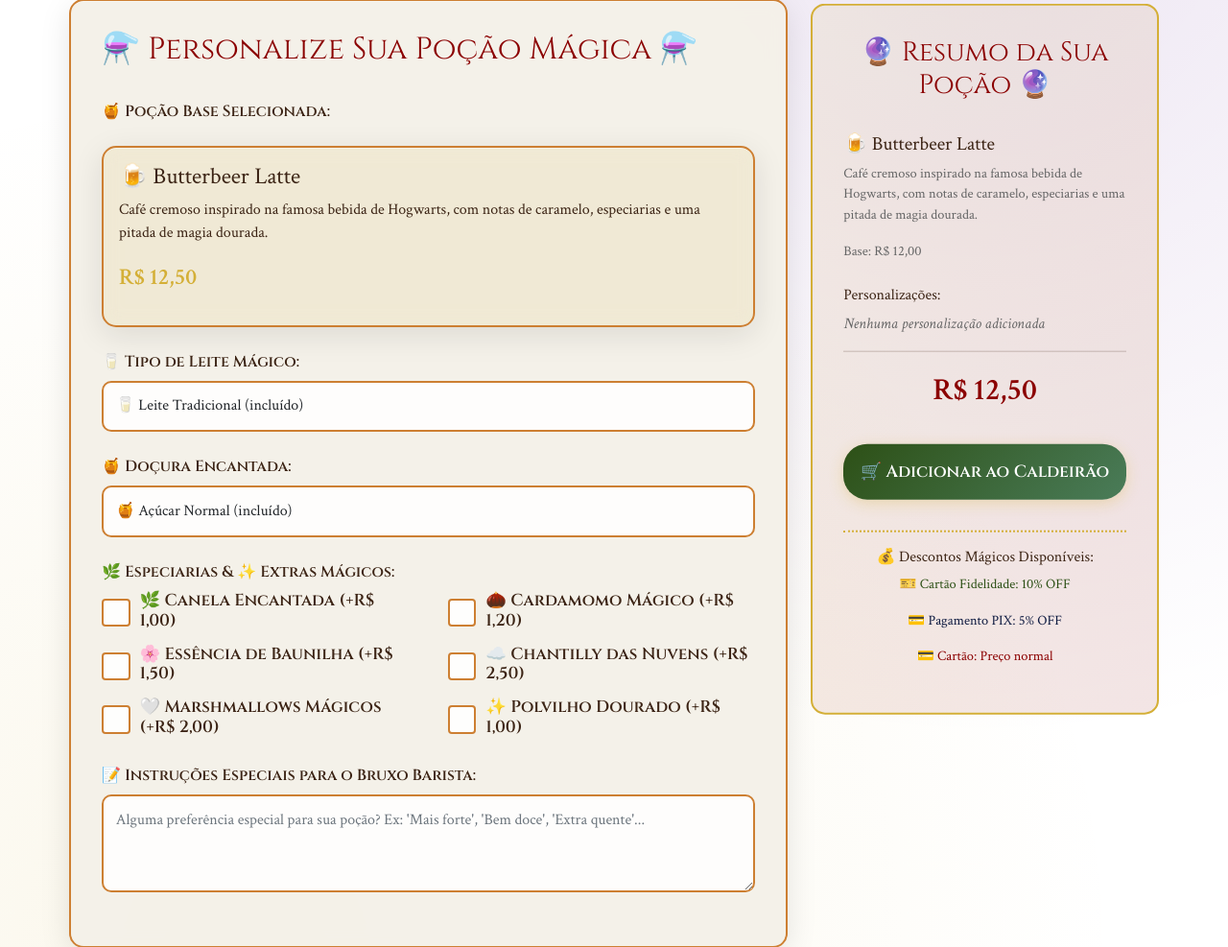
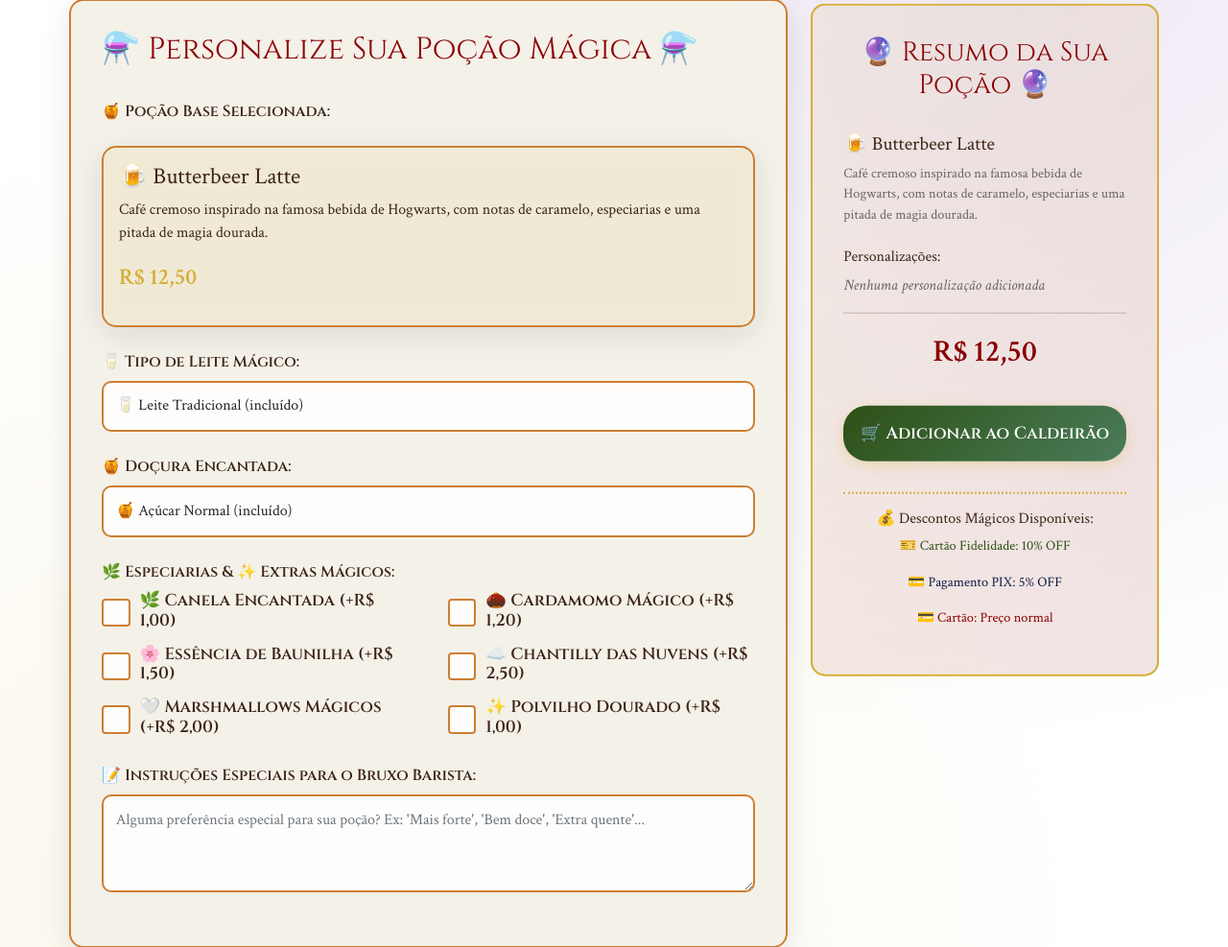
Before and after one commit to Aguiar16/Pain-Patterns, a Django app: page /personalizar/1/ in a window 1280 px wide. Shown: the part 511-1498 px from the top of the page at 96% size. Run offline with Django 5.2, Linux system fonts and the light colour scheme; data comes from the database, SQL or seed files in the repository.

Commit message:
retirar o preço base bugado

```diff
--- a/expresso_patronum/templates/menu/personalizar.html
+++ b/expresso_patronum/templates/menu/personalizar.html
@@ -95,7 +95,7 @@
             <div id="resumo-bebida">
                 <h5 style="color: #3C2415;" id="resumo-nome">{{ bebida.nome }}</h5>
                 <p style="font-size: 0.9rem; color: #666;" id="resumo-descricao">{{ bebida.descricao }}</p>
-                <span style="font-size: 0.9rem; color: #666;">Base: R$ <span id="resumo-preco-base">{{ bebida.preco|floatformat:2 }}</span></span>
+                <span style="font-size: 0.9rem; color: #666;">
             </div>
 
             <div id="resumo-personalizacao">
```
